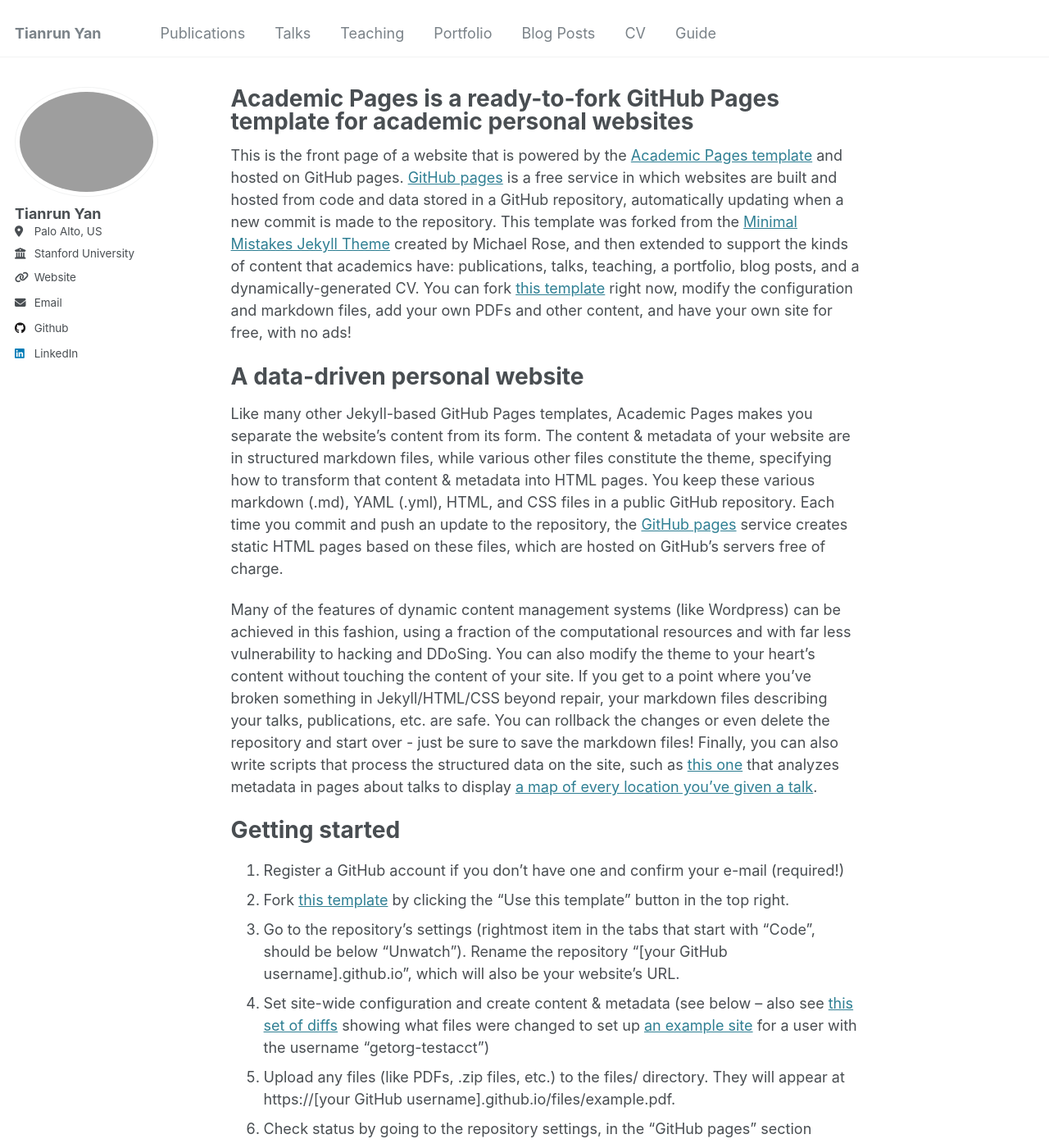
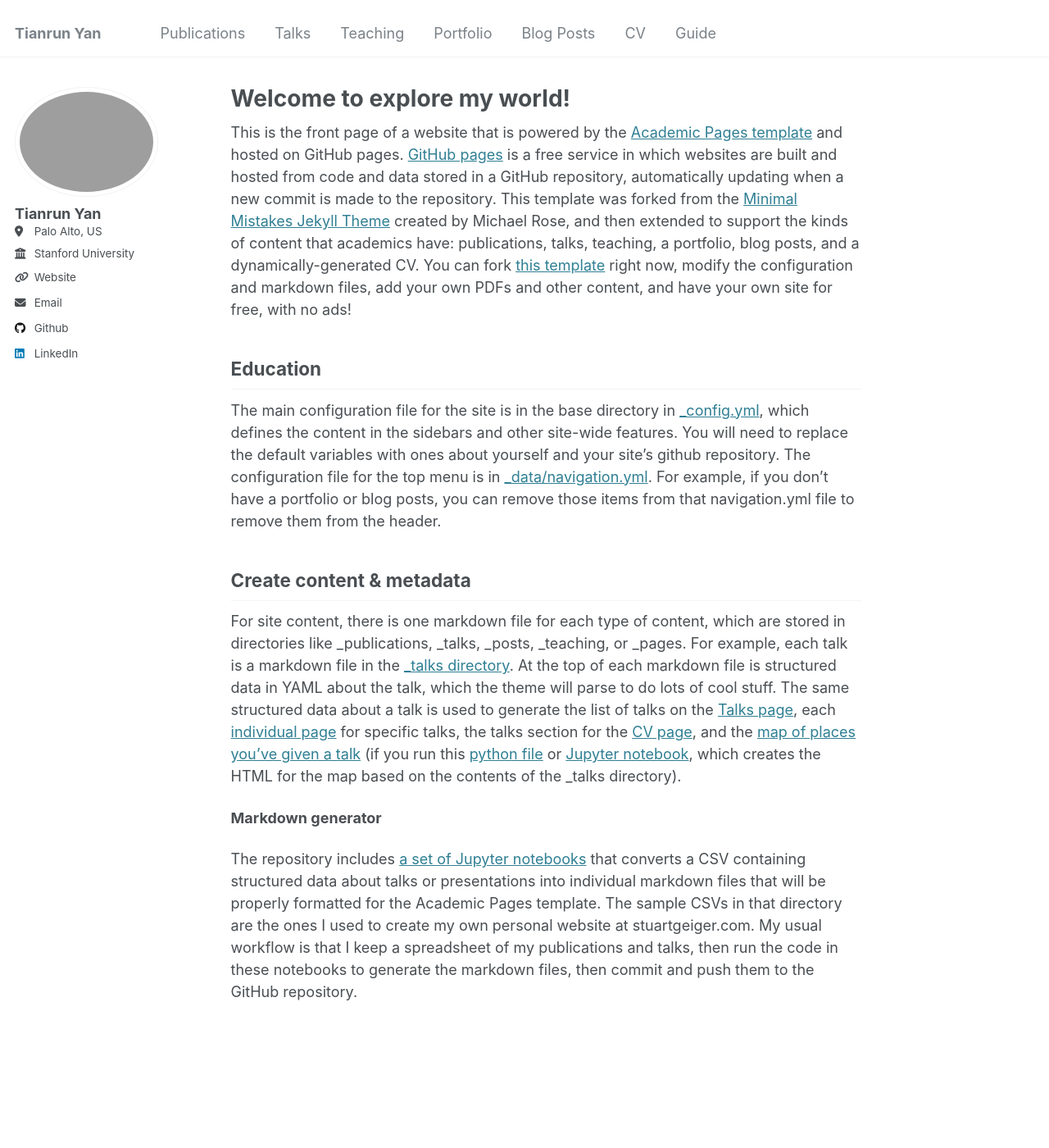
Before and after one commit to tianrun178/tianrun178, a Jekyll site: the page built from _pages/about.md, in a window 1280 px wide and 1400 px high. Shown: the whole window at 82% size. Built offline with Jekyll 4.4.1, drawn with Linux system fonts in a browser that asks for light colours; some of the changed text lies outside the part shown.

Commit message:
Update about.md

```diff
--- a/_pages/about.md
+++ b/_pages/about.md
@@ -1,6 +1,6 @@
 ---
 permalink: /
-title: "Academic Pages is a ready-to-fork GitHub Pages template for academic personal websites"
+title: "Welcome to explore my world!"
 author_profile: true
 redirect_from:
   - /about/
@@ -9,22 +9,7 @@ redirect_from:
 
 This is the front page of a website that is powered by the [Academic Pages template](https://github.com/academicpages/academicpages.github.io) and hosted on GitHub pages. [GitHub pages](https://pages.github.com) is a free service in which websites are built and hosted from code and data stored in a GitHub repository, automatically updating when a new commit is made to the repository. This template was forked from the [Minimal Mistakes Jekyll Theme](https://mmistakes.github.io/minimal-mistakes/) created by Michael Rose, and then extended to support the kinds of content that academics have: publications, talks, teaching, a portfolio, blog posts, and a dynamically-generated CV. You can fork [this template](https://github.com/academicpages/academicpages.github.io) right now, modify the configuration and markdown files, add your own PDFs and other content, and have your own site for free, with no ads!
 
-A data-driven personal website
-======
-Like many other Jekyll-based GitHub Pages templates, Academic Pages makes you separate the website's content from its form. The content & metadata of your website are in structured markdown files, while various other files constitute the theme, specifying how to transform that content & metadata into HTML pages. You keep these various markdown (.md), YAML (.yml), HTML, and CSS files in a public GitHub repository. Each time you commit and push an update to the repository, the [GitHub pages](https://pages.github.com/) service creates static HTML pages based on these files, which are hosted on GitHub's servers free of charge.
-
-Many of the features of dynamic content management systems (like Wordpress) can be achieved in this fashion, using a fraction of the computational resources and with far less vulnerability to hacking and DDoSing. You can also modify the theme to your heart's content without touching the content of your site. If you get to a point where you've broken something in Jekyll/HTML/CSS beyond repair, your markdown files describing your talks, publications, etc. are safe. You can rollback the changes or even delete the repository and start over - just be sure to save the markdown files! Finally, you can also write scripts that process the structured data on the site, such as [this one](https://github.com/academicpages/academicpages.github.io/blob/master/talkmap.ipynb) that analyzes metadata in pages about talks to display [a map of every location you've given a talk](https://academicpages.github.io/talkmap.html).
-
-Getting started
-======
-1. Register a GitHub account if you don't have one and confirm your e-mail (required!)
-1. Fork [this template](https://github.com/academicpages/academicpages.github.io) by clicking the "Use this template" button in the top right.
-1. Go to the repository's settings (rightmost item in the tabs that start with "Code", should be below "Unwatch"). Rename the repository "[your GitHub username].github.io", which will also be your website's URL.
-1. Set site-wide configuration and create content & metadata (see below -- also see [this set of diffs](http://archive.is/3TPas) showing what files were changed to set up [an example site](https://getorg-testacct.github.io) for a user with the username "getorg-testacct")
-1. Upload any files (like PDFs, .zip files, etc.) to the files/ directory. They will appear at https://[your GitHub username].github.io/files/example.pdf.
-1. Check status by going to the repository settings, in the "GitHub pages" section
-
-Site-wide configuration
+Education
 ------
 The main configuration file for the site is in the base directory in [_config.yml](https://github.com/academicpages/academicpages.github.io/blob/master/_config.yml), which defines the content in the sidebars and other site-wide features. You will need to replace the default variables with ones about yourself and your site's github repository. The configuration file for the top menu is in [_data/navigation.yml](https://github.com/academicpages/academicpages.github.io/blob/master/_data/navigation.yml). For example, if you don't have a portfolio or blog posts, you can remove those items from that navigation.yml file to remove them from the header.
 
@@ -36,14 +21,3 @@ For site content, there is one markdown file for each type of content, which are
 
 The repository includes [a set of Jupyter notebooks](https://github.com/academicpages/academicpages.github.io/tree/master/markdown_generator
 ) that converts a CSV containing structured data about talks or presentations into individual markdown files that will be properly formatted for the Academic Pages template. The sample CSVs in that directory are the ones I used to create my own personal website at stuartgeiger.com. My usual workflow is that I keep a spreadsheet of my publications and talks, then run the code in these notebooks to generate the markdown files, then commit and push them to the GitHub repository.
-
-How to edit your site's GitHub repository
-------
-Many people use a git client to create files on their local computer and then push them to GitHub's servers. If you are not familiar with git, you can directly edit these configuration and markdown files directly in the github.com interface. Navigate to a file (like [this one](https://github.com/academicpages/academicpages.github.io/blob/master/_talks/2012-03-01-talk-1.md) and click the pencil icon in the top right of the content preview (to the right of the "Raw | Blame | History" buttons). You can delete a file by clicking the trashcan icon to the right of the pencil icon. You can also create new files or upload files by navigating to a directory and clicking the "Create new file" or "Upload files" buttons.
-
-Example: editing a markdown file for a talk
-![Editing a markdown file for a talk](/images/editing-talk.png)
-
-For more info
-------
-More info about configuring Academic Pages can be found in [the guide](https://academicpages.github.io/markdown/), the [growing wiki](https://github.com/academicpages/academicpages.github.io/wiki), and you can always [ask a question on GitHub](https://github.com/academicpages/academicpages.github.io/discussions). The [guides for the Minimal Mistakes theme](https://mmistakes.github.io/minimal-mistakes/docs/configuration/) (which this theme was forked from) might also be helpful.
```
